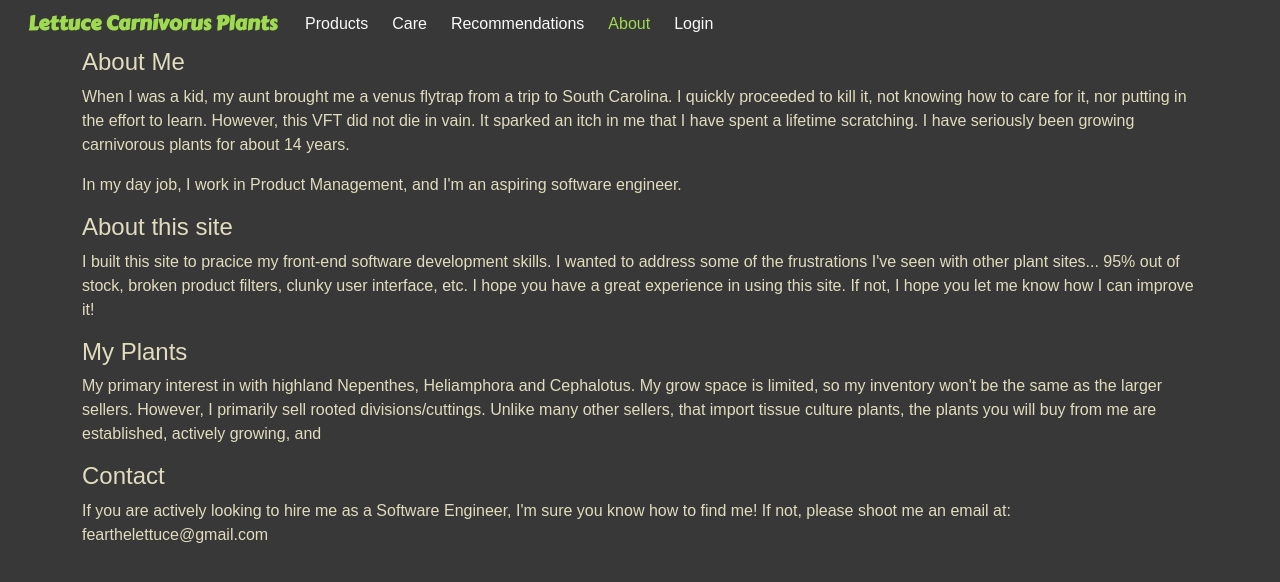
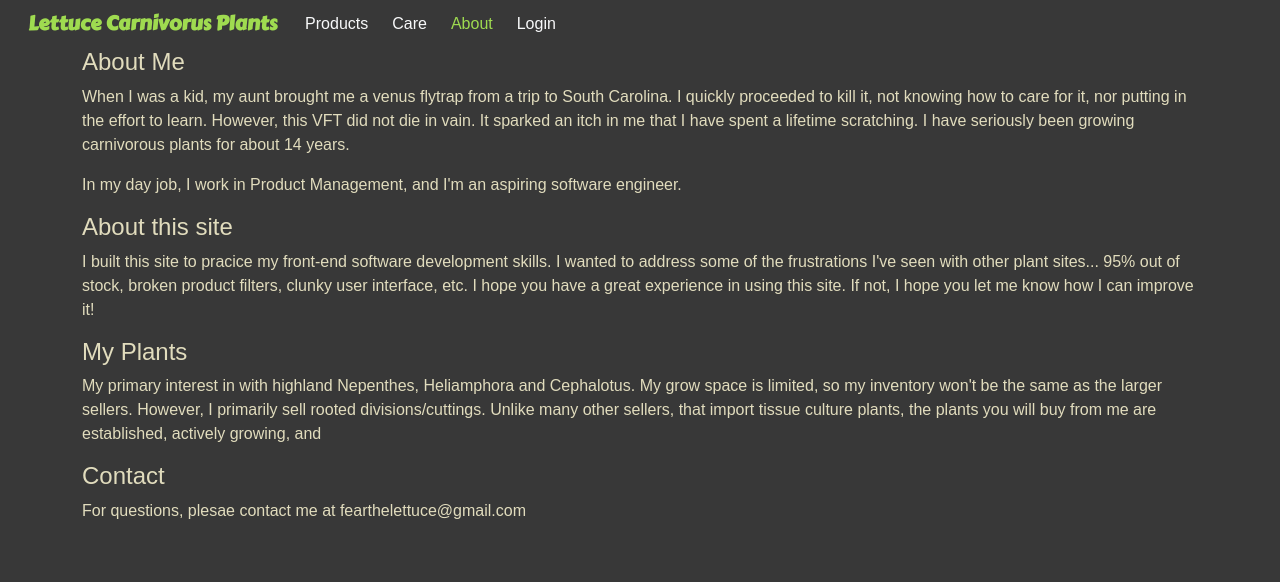
Before and after one commit to fearthelettuce/lettuce-carnivores-vue, a Vue app: page /about in a window 1280 px wide. Shown: the top 582 px of the page. Built offline with nearby package versions, Linux system fonts and the light colour scheme; no server answers.

Commit message:
Removed recommendations for now

```diff
--- a/src/components/modules/about/TheAbout.vue
+++ b/src/components/modules/about/TheAbout.vue
@@ -8,7 +8,7 @@
     <h4>My Plants</h4>
     <p>My primary interest in with highland Nepenthes, Heliamphora and Cephalotus. My grow space is limited, so my inventory won't be the same as the larger sellers.  However, I primarily sell rooted divisions/cuttings.  Unlike many other sellers, that import tissue culture plants, the plants you will buy from me are established, actively growing, and </p>
     <h4>Contact</h4>
-    <p>If you are actively looking to hire me as a Software Engineer, I'm sure you know how to find me!  If not, please shoot me an email at: fearthelettuce@gmail.com</p>
+    <p>For questions, plesae contact me at fearthelettuce@gmail.com</p>
 </div>
 
 </template>
--- a/src/components/modules/home/TheHome.vue
+++ b/src/components/modules/home/TheHome.vue
@@ -7,7 +7,7 @@
                     <nav class="">
                         <router-link to="products" class="hero-link">Shop</router-link>
                         <router-link to="care" class="hero-link">Learn</router-link>
-                        <router-link to="recommendations" class="hero-link">Recommend</router-link>
+                        <!-- <router-link to="recommendations" class="hero-link">Recommend</router-link> -->
                     </nav>
                 </section>
             </main>
--- a/src/router/index.ts
+++ b/src/router/index.ts
@@ -63,7 +63,7 @@ const routeData = [
       label: 'Recommendations',
       component: RecommendationView,
       meta: {
-        showInNav: true,
+        showInNav: false,
         requiresLogin: false,
         requiresAdmin: false,
       }
```
